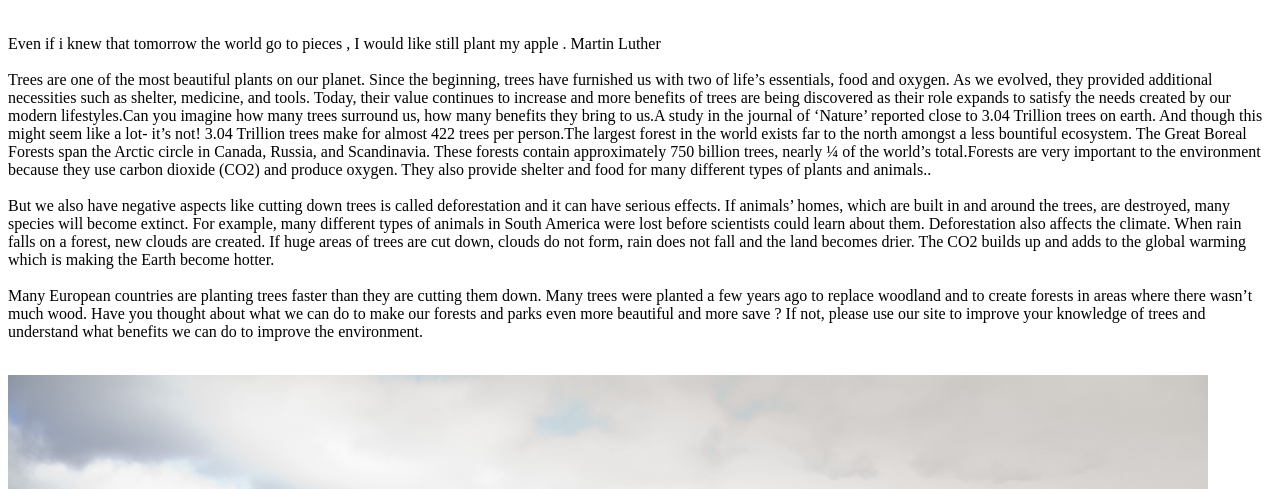
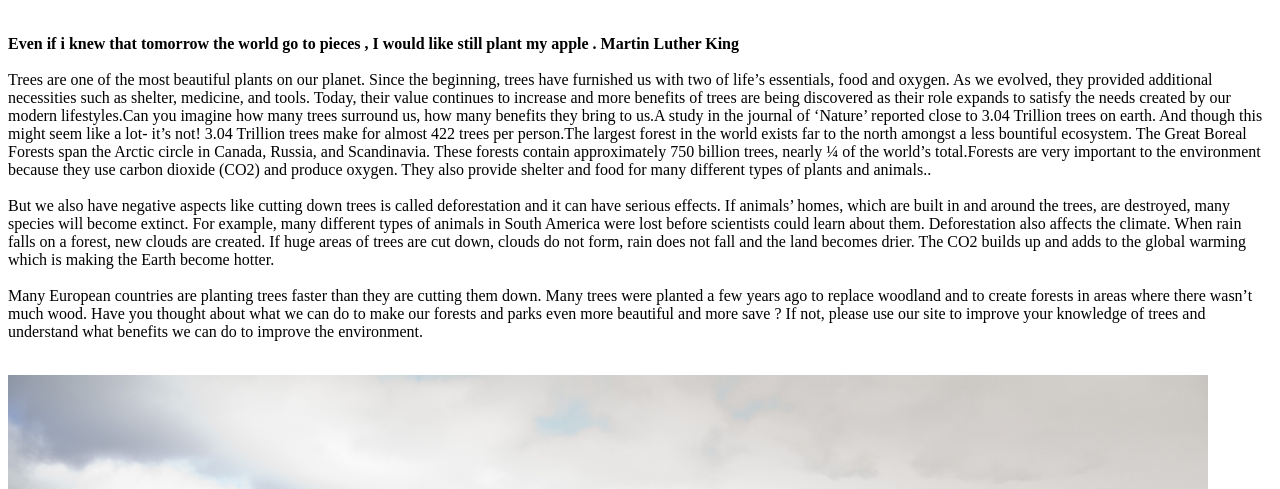
Before and after one commit to lab-brussels-1/group6, a plain HTML site: page index.html in a window 1280 px wide. Shown: the part 311-800 px from the top of the page. Drawn offline with Linux system fonts and the light colour scheme.

Commit message:
npm and html validation

```diff
--- a/index.html
+++ b/index.html
@@ -21,10 +21,10 @@
     <section id="main-info">
       <p class="main-article">
         <br />
-        <quote
-          >Even if i knew that tomorrow the world go to pieces , I would like
-          still plant my apple . Martin Luther</quote
-        >
+        <b>
+          Even if i knew that tomorrow the world go to pieces , I would like
+          still plant my apple . Martin Luther King
+        </b>
         <br />
         <br />
         Trees are one of the most beautiful plants on our planet. Since the
```
